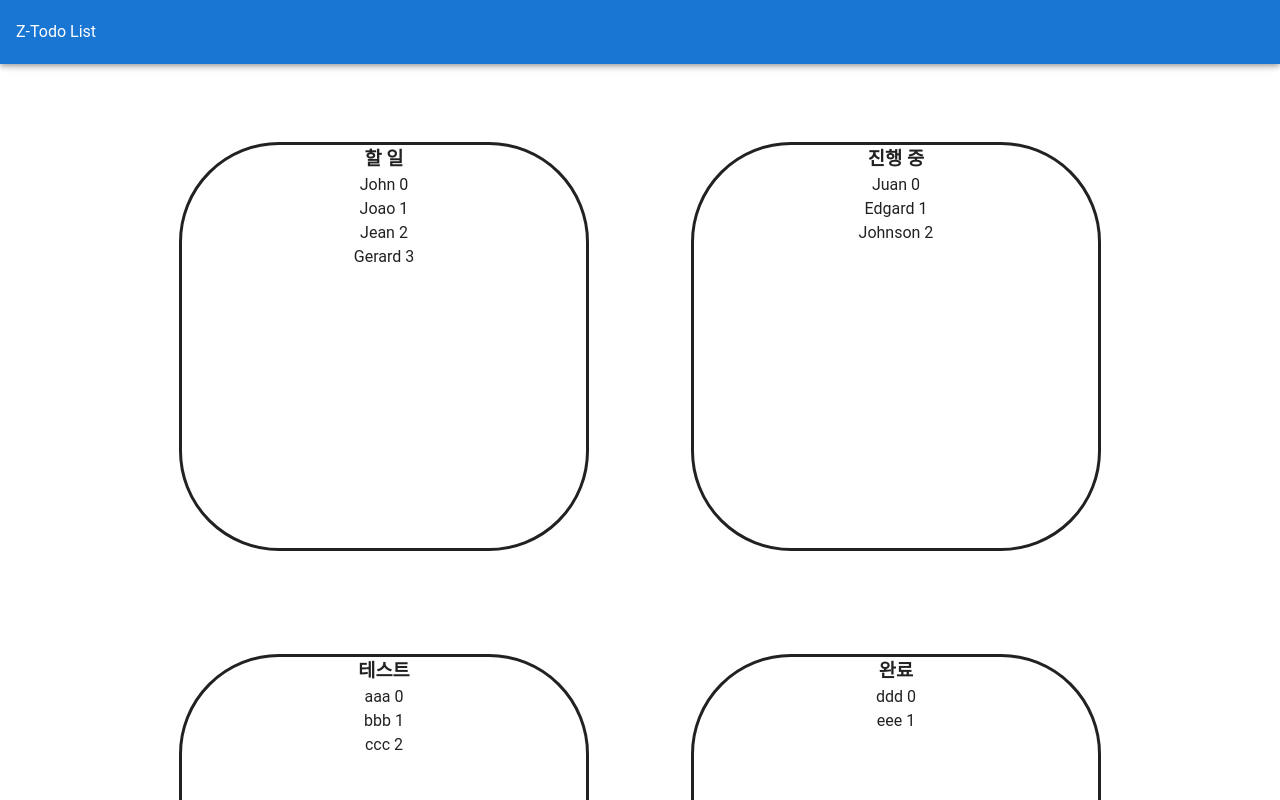
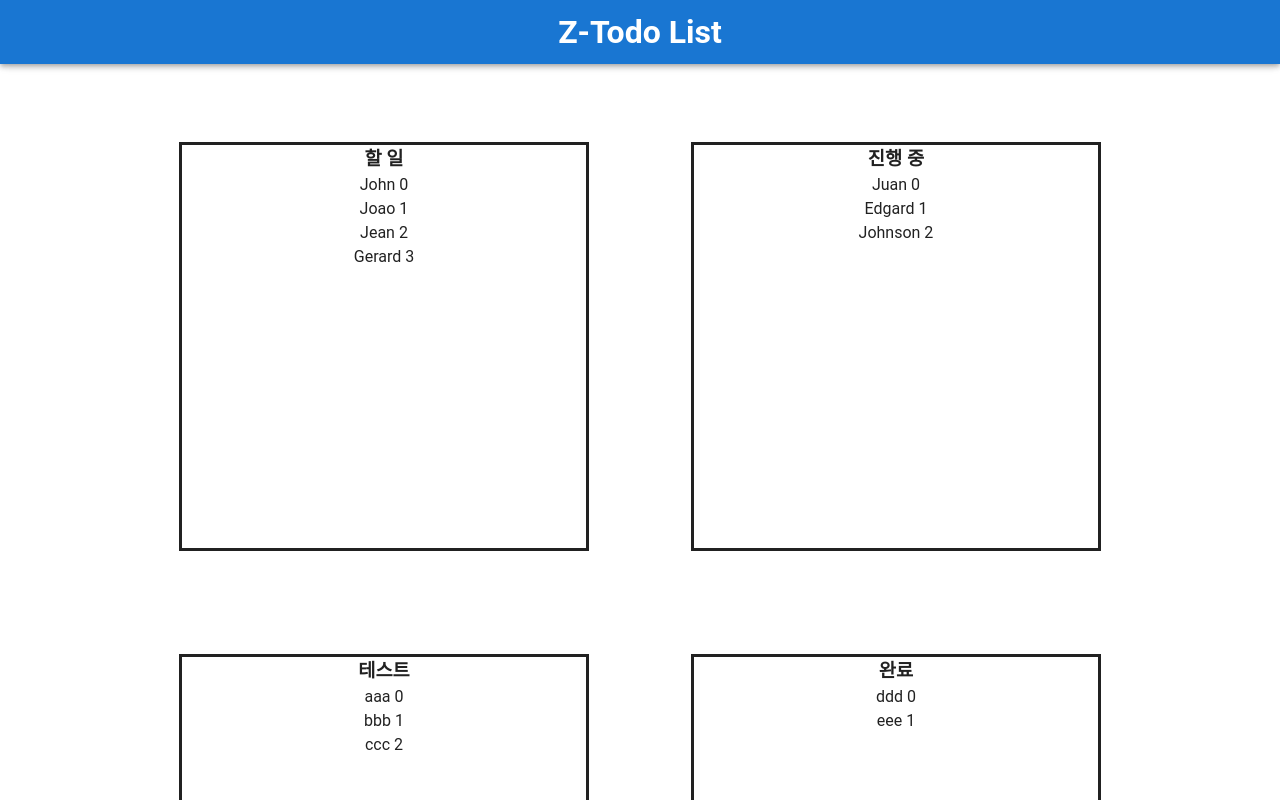
Before and after one commit to G-FECO/Ztodo, a Vue app in the folder front/: page / in a window 1280 px wide. Shown: the top 800 px of the page. Built offline with nearby package versions, Linux system fonts and the light colour scheme; the HTML template or start-up script is replaced by a standard one.

Commit message:
partition bordered

```diff
--- a/front/src/components/TodoList.vue
+++ b/front/src/components/TodoList.vue
@@ -127,6 +127,5 @@ export default {
   height: 80%;
   margin: 5%;
   border-style: solid;
-  border-radius: 100px;
 }
 </style>
--- a/front/src/layouts/NavBar.vue
+++ b/front/src/layouts/NavBar.vue
@@ -4,7 +4,7 @@
       color="primary"
       dark
     >
-    Z-Todo List
+    <h1 style="margin: auto;">Z-Todo List</h1>
     </v-app-bar>
 </template>
 
```
